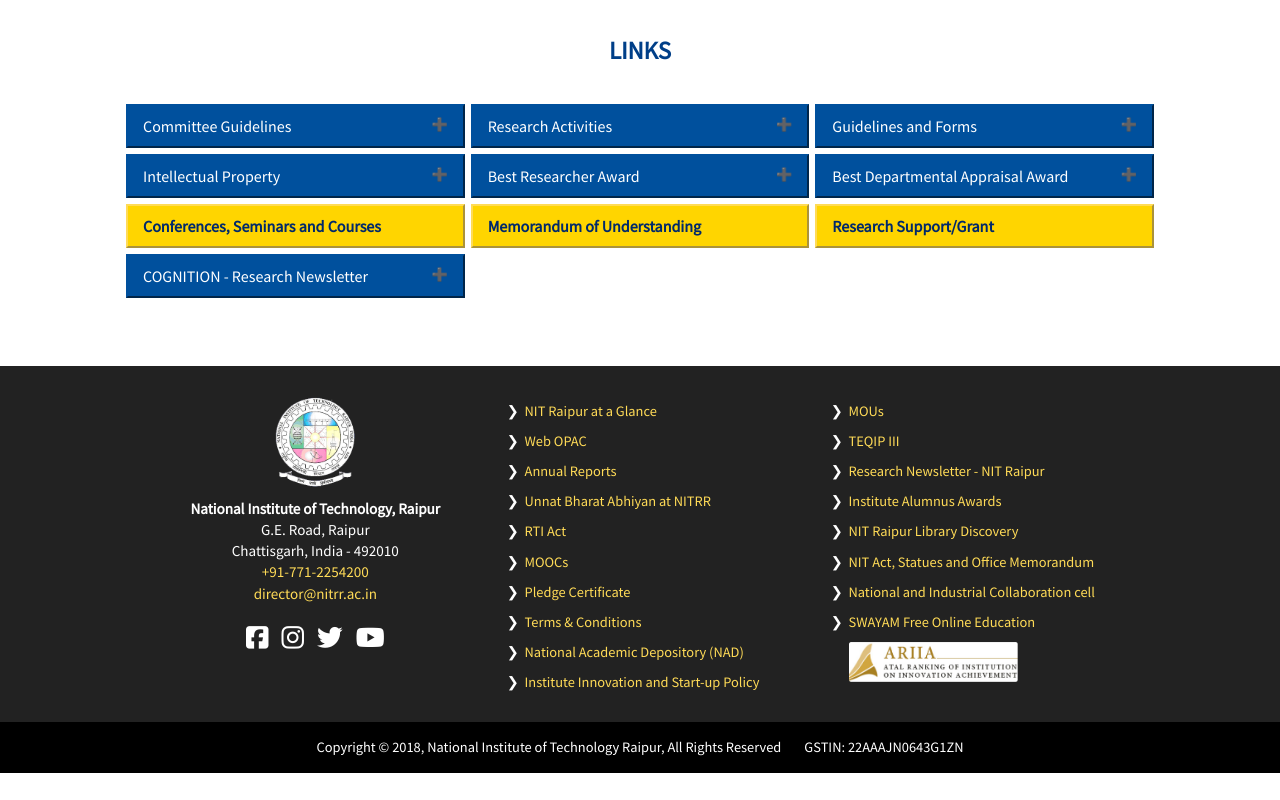
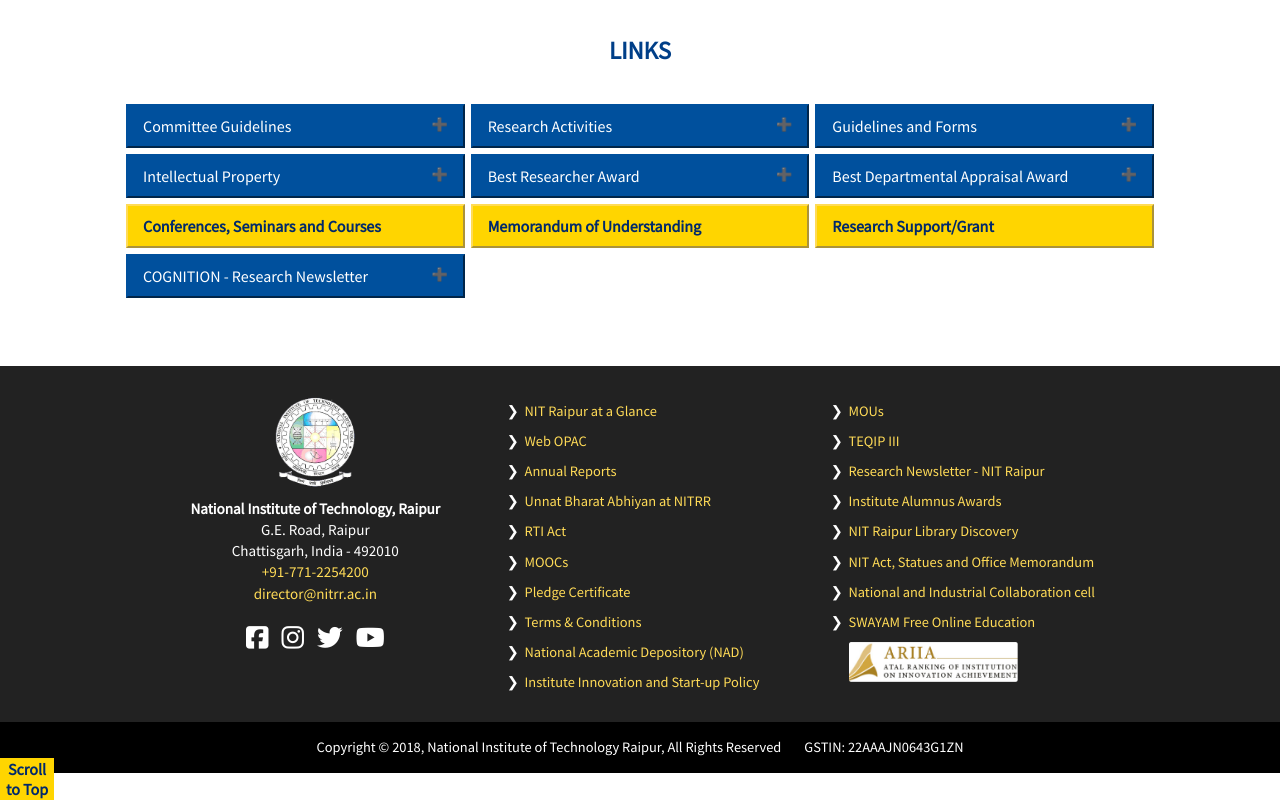
Before and after one commit to peprogram/pages, a plain HTML site: page index.html in a window 1280 px wide. Shown: the part 1438-2238 px from the top of the page. Before the commit the page ends 2211 px from the top, so only its background shows below. Drawn offline with Linux system fonts and the light colour scheme; a web font is replaced by a local one.

Commit message:
Update index.html

```diff
--- a/index.html
+++ b/index.html
@@ -660,6 +660,7 @@
         &nbsp;&nbsp;&nbsp;&nbsp;&nbsp;&nbsp;
         GSTIN: 22AAAJN0643G1ZN
     </footer>
+    <button onclick="topFunction()" id="goUp">Scroll<br>to Top</button>
     <script src="pagescript.js"></script>
 </body>
 
```
